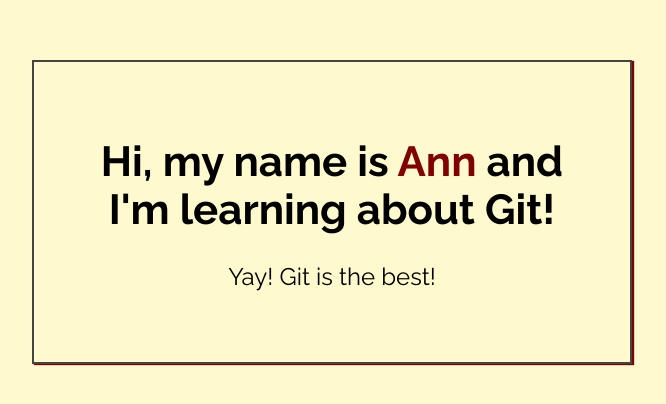
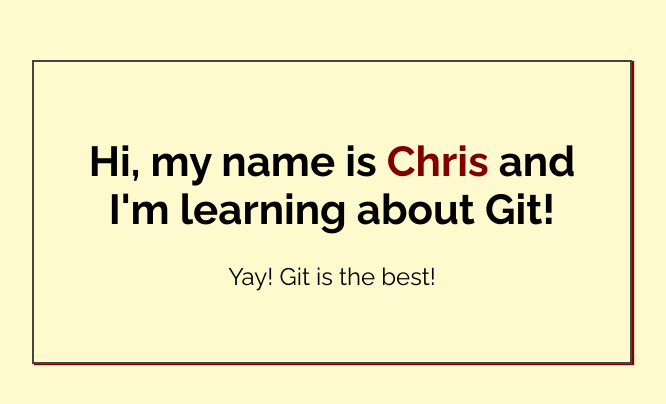
Before and after one commit to perrycq/my-first-repo, a plain HTML site: page index.html in a window 1280 px wide. Shown: the part 188-592 px from the top of the page, without its empty margins (308-974 px from the left). Drawn offline with Linux system fonts and the light colour scheme.

Commit message:
Initial commit retry

```diff
--- a/index.html
+++ b/index.html
@@ -14,7 +14,7 @@
 <body>
 
     <div class="greeting">
-        <h1>Hi, my name is <span class="highlight">Ann</span> and I'm learning about Git! </h1>
+        <h1>Hi, my name is <span class="highlight">Chris</span> and I'm learning about Git! </h1>
 
         <p>Yay! Git is the best!</p>
     </div>
```
